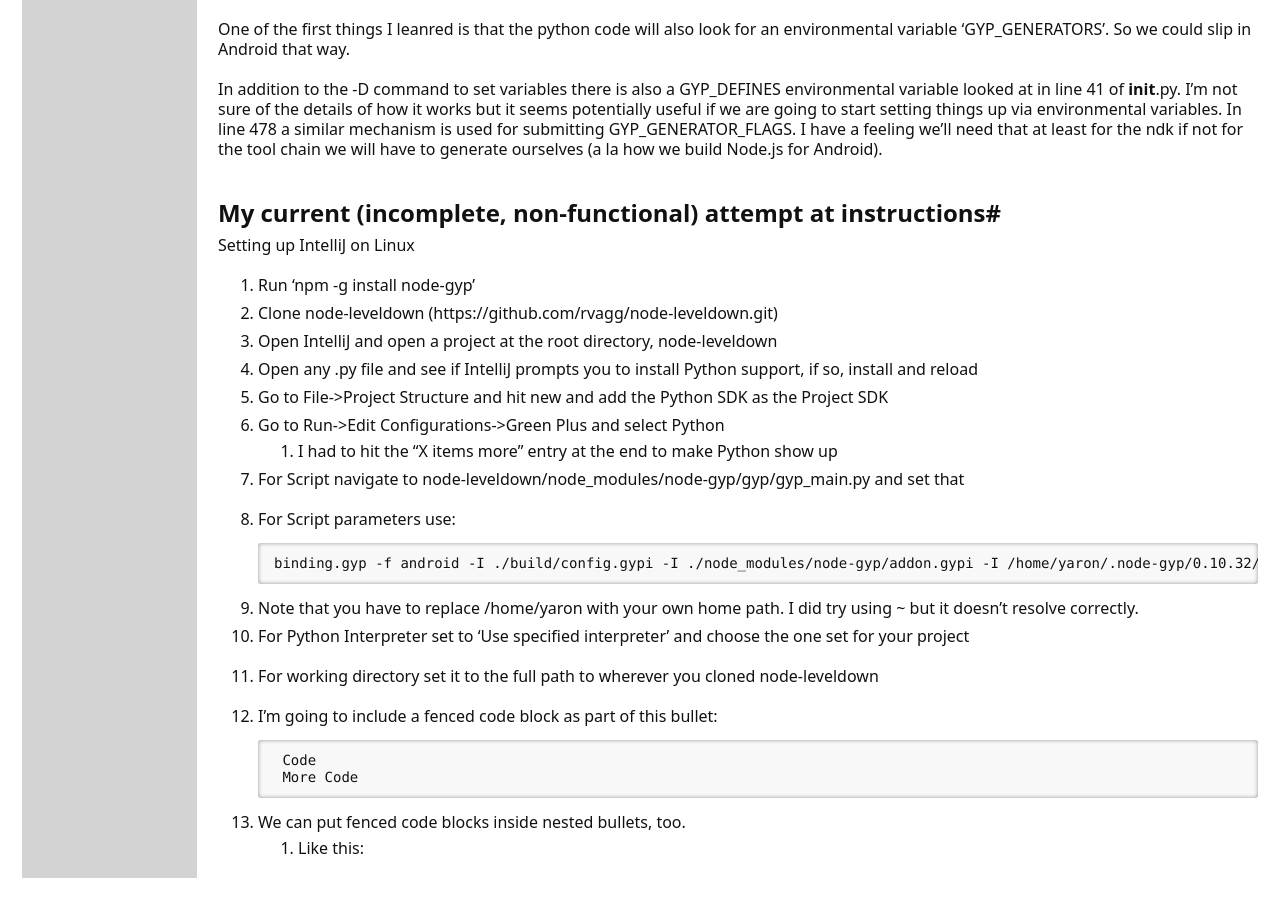
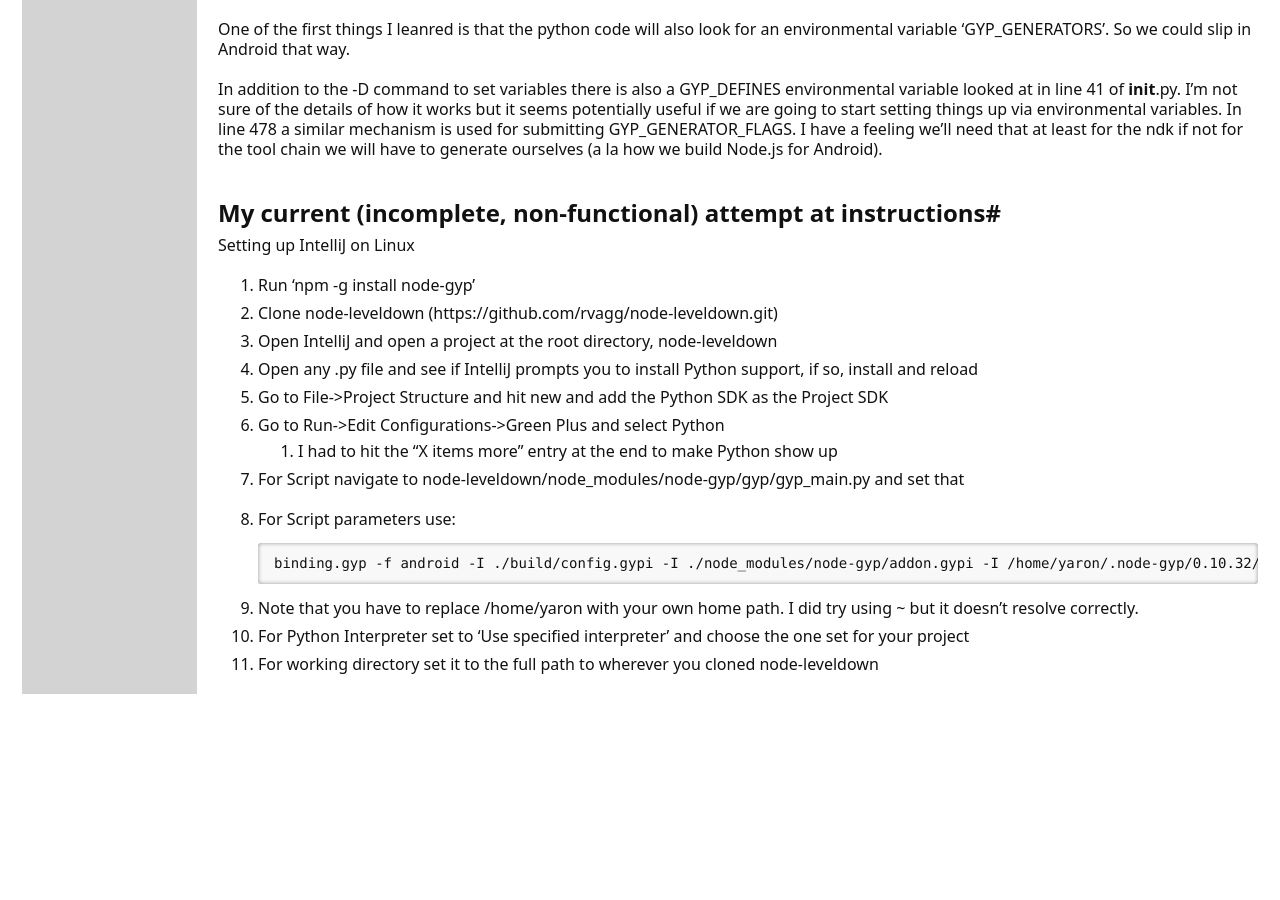
Before and after one commit to thaliproject/thali, a Jekyll site: the page built from NotesOnNodeGypForAndroid.md, in a window 1280 px wide and 900 px high, scrolled down 1306 px. Built offline with Jekyll 4.4.1, drawn with Linux system fonts in a browser that asks for light colours; Markdown is read by kramdown in place of the engine named in the settings; after the commit the page ends 2022 px from its top, so only the background shows below that.

Commit message:
Update NotesOnNodeGypForAndroid.md

````diff
--- a/NotesOnNodeGypForAndroid.md
+++ b/NotesOnNodeGypForAndroid.md
@@ -63,14 +63,3 @@
   1. Note that you have to replace /home/yaron with your own home path. I did try using ~ but it doesn't resolve correctly.
  9. For Python Interpreter set to 'Use specified interpreter' and choose the one set for your project
  10. For working directory set it to the full path to wherever you cloned node-leveldown
-
-
-2. I'm going to include a fenced code block as part of this bullet:
-
-    ```
-    Code
-    More Code
-    ```
-
-3. We can put fenced code blocks inside nested bullets, too.
-   1. Like this:
````
